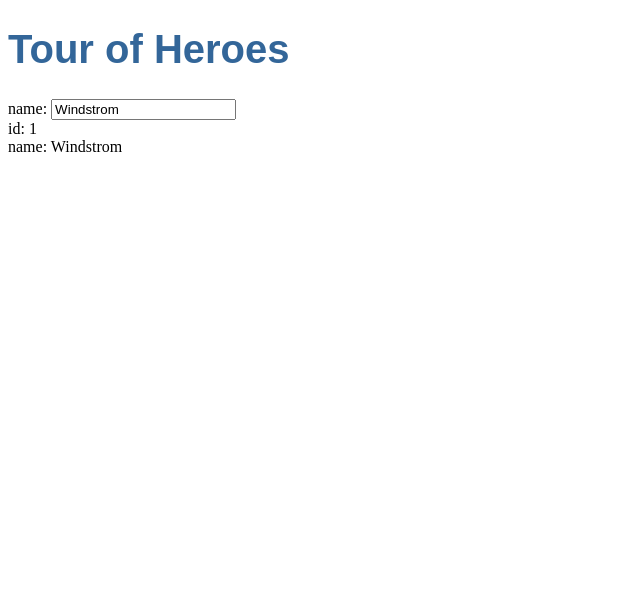
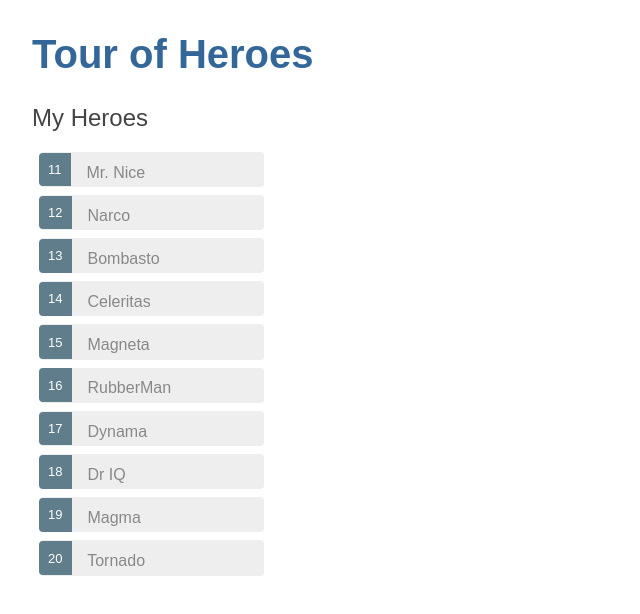
Before and after one commit to makkars/angular-tour-of-heroes, an Angular app: page / in a window 1280 px wide. Shown: the top 614 px of the page, without its empty margins (0-640 px from the left). Built offline with nearby package versions, Linux system fonts and the light colour scheme.

Commit message:
Display list using ngFor and conditional ngIf

```diff
--- a/src/app/component/heroes/heroes.component.css
+++ b/src/app/component/heroes/heroes.component.css
@@ -0,0 +1,48 @@
+/* HeroesComponent's private CSS styles */
+.selected {
+    background-color: #CFD8DC !important;
+    color: white;
+  }
+  .heroes {
+    margin: 0 0 2em 0;
+    list-style-type: none;
+    padding: 0;
+    width: 15em;
+  }
+  .heroes li {
+    cursor: pointer;
+    position: relative;
+    /* left: 0; */
+    background-color: #EEE;
+    margin: .5em;
+    padding: .3em 0;
+    height: 1.6em;
+    border-radius: 4px;
+  }
+  .heroes li.selected:hover {
+    background-color: #BBD8DC !important;
+    color: white;
+  }
+  .heroes li:hover {
+    color: #607D8B;
+    background-color: #DDD;
+    left: .1em;
+  }
+  .heroes .text {
+    position: relative;
+    top: -3px;
+  }
+  .heroes .badge {
+    display: inline-block;
+    font-size: small;
+    color: white;
+    padding: 0.8em 0.7em 0 0.7em;
+    background-color: #607D8B;
+    line-height: 1em;
+    position: relative;
+    left: -1px;
+    top: -4px;
+    height: 1.8em;
+    margin-right: .8em;
+    border-radius: 4px 0 0 4px;
+  }
--- a/src/app/component/heroes/heroes.component.html
+++ b/src/app/component/heroes/heroes.component.html
@@ -1,7 +1,20 @@
-<div>
-  <label>name:
-    <input [(ngModel)]="hero.name" placeholder="Enter a hero Name">
-  </label>
+<h2>My Heroes</h2>
+<ul class="heroes">
+  <li *ngFor="let hero of heroes"
+    [class.selected]="hero === selectedHero"
+    (click)="onSelect(hero)">
+    <span class="badge">{{hero.id}}</span> {{hero.name}}
+  </li>
+</ul>
+
+<div *ngIf="selectedHero">
+
+  <h2>{{ selectedHero.name | uppercase }} Details</h2>
+  <div><span>id: </span>{{selectedHero.id}}</div>
+  <div>
+    <label>name:
+      <input [(ngModel)]="selectedHero.name" placeholder="name">
+    </label>
+  </div>
+
 </div>
-<div><span>id: </span>{{hero.id}}</div>
-<div><span>name: </span>{{hero.name}}</div>
--- a/src/app/component/heroes/heroes.component.ts
+++ b/src/app/component/heroes/heroes.component.ts
@@ -1,5 +1,6 @@
 import { Component, OnInit } from '@angular/core';
 import { Hero } from '../../model/hero'
+import { HEROES } from '../../model/mock-heroes'
 
 @Component({
   selector: 'app-heroes',
@@ -8,14 +9,17 @@
 })
 export class HeroesComponent implements OnInit {
 
-  hero : Hero = {
-    id: 1,
-    name: 'Windstrom'
-  };
+  heroes = HEROES;
+  selectedHero: Hero;
 
   constructor() { }
 
   ngOnInit() {
   }
 
+  onSelect(hero){
+
+    this.selectedHero=hero;
+  }
+
 }
--- /dev/null
+++ b/src/app/model/mock-heroes.ts
@@ -0,0 +1,14 @@
+import { Hero } from './hero';
+
+export const HEROES: Hero[] = [
+  { id: 11, name: 'Mr. Nice' },
+  { id: 12, name: 'Narco' },
+  { id: 13, name: 'Bombasto' },
+  { id: 14, name: 'Celeritas' },
+  { id: 15, name: 'Magneta' },
+  { id: 16, name: 'RubberMan' },
+  { id: 17, name: 'Dynama' },
+  { id: 18, name: 'Dr IQ' },
+  { id: 19, name: 'Magma' },
+  { id: 20, name: 'Tornado' }
+];
--- a/src/styles.css
+++ b/src/styles.css
@@ -8,3 +8,15 @@
     font-family: Arial, Helvetica, sans-serif;
     font-weight: lighter;
 }
+body {
+    margin: 2em;
+}
+body, input[text], button {
+    color: #888;
+    font-family: Cambria, Georgia;
+}
+
+
+* {
+    font-family: Arial, Helvetica, sans-serif;
+}
```
